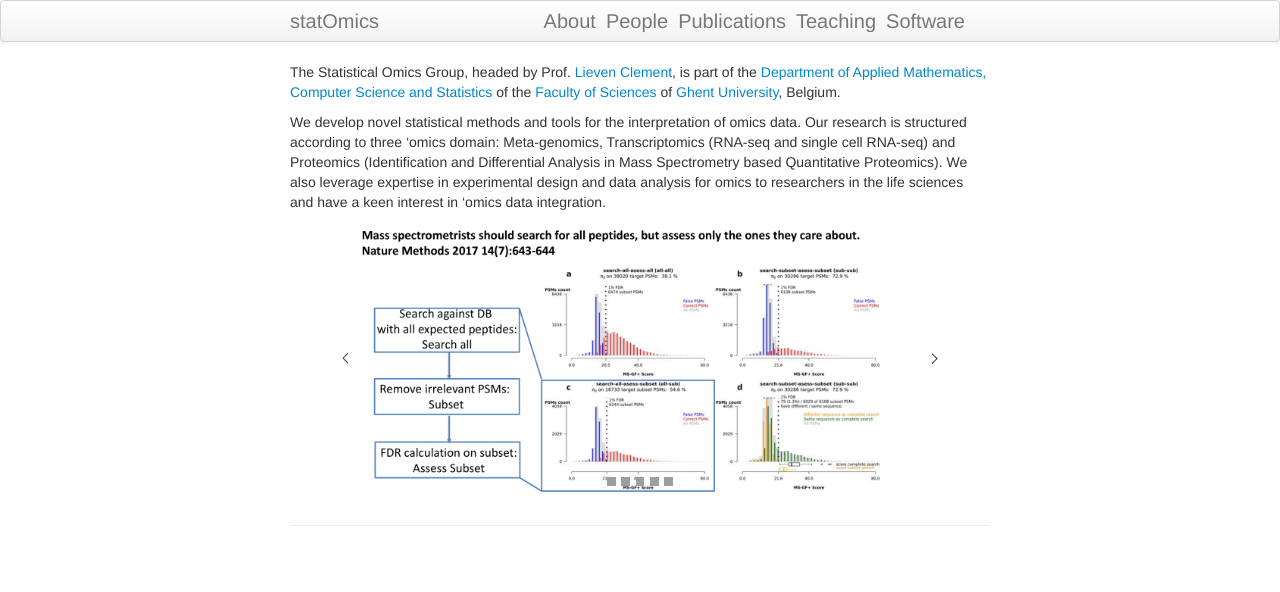
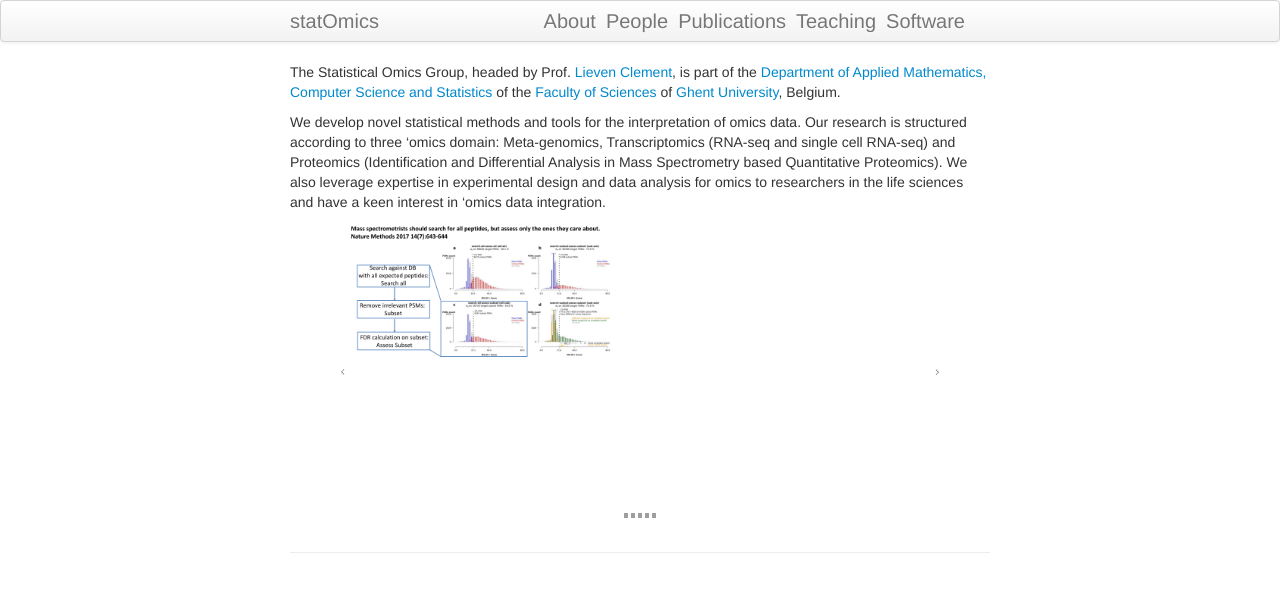
Before and after one commit to statOmics/statOmics.github.io, a Jekyll site: the page built from index.md, in a window 1280 px wide. Shown: the top 592 px of the page. Built offline with Jekyll 4.4.1, drawn with Linux system fonts in a browser that asks for light colours; grey boxes are pictures that could not be loaded.

```diff
--- a/index.md
+++ b/index.md
@@ -113,7 +113,7 @@
 </style>
 
 
-<div id="jssor_1" style="position: relative; margin: 0 auto; top: 0px; left: 0px; width: 1100px; height: 500px; overflow: hidden; visibility: hidden;">
+<div id="jssor_1" style="position: relative; margin: 0 auto; top: 0px; left: 0px; width: 2200px; height: 1100px; overflow: hidden; visibility: hidden;">
 
   <!-- Loading Screen -->
   <div data-u="loading" style="position: absolute; top: 0px; left: 0px;">
```
